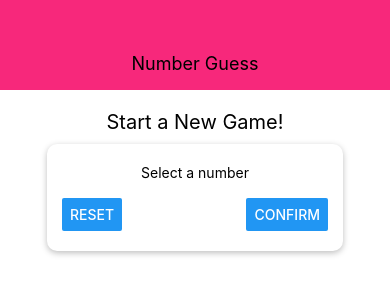
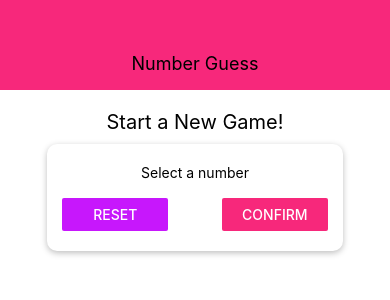
Before and after one commit to indralukmana/React-Native-Number-Gussing-Game, a React Native app: screen / in a window 390 px wide. Shown: the top 300 px of the page. Built offline with nearby package versions, Linux system fonts and the light colour scheme.

Commit message:
✨new: color constants

```diff
--- a/components/Header.tsx
+++ b/components/Header.tsx
@@ -1,5 +1,7 @@
 import React from 'react'
 import { View, Text, StyleSheet } from 'react-native'
+
+import colors from '../constants/colors'
 
 const Header = ({ title }) => {
   return (
@@ -14,7 +16,7 @@
     width: '100%',
     height: 90,
     paddingTop: 36,
-    backgroundColor: '#f7287b',
+    backgroundColor: colors.primary,
     justifyContent: 'center',
     alignItems: 'center',
   },
--- /dev/null
+++ b/constants/colors.ts
@@ -0,0 +1,4 @@
+export default {
+  primary: '#f7287b',
+  accent: '#c717fc',
+}
--- a/screens/StartGameScreen.tsx
+++ b/screens/StartGameScreen.tsx
@@ -1,6 +1,7 @@
 import React from 'react'
 import { View, Text, StyleSheet, TextInput, Button } from 'react-native'
 import Card from '../components/Card'
+import colors from '../constants/colors'
 
 const StartGameScreen = () => {
   return (
@@ -10,8 +11,12 @@
         <Text>Select a number</Text>
         <TextInput />
         <View style={StartGameScreenStyles.buttonContainer}>
-          <Button title='reset' onPress={() => {}} />
-          <Button title='Confirm' onPress={() => {}} />
+          <View style={StartGameScreenStyles.button}>
+            <Button title='reset' onPress={() => {}} color={colors.accent} />
+          </View>
+          <View style={StartGameScreenStyles.button}>
+            <Button title='Confirm' onPress={() => {}} color={colors.primary} />
+          </View>
         </View>
       </Card>
     </View>
@@ -43,6 +48,9 @@
     justifyContent: 'space-between',
     alignItems: 'center',
   },
+  button: {
+    width: '40%',
+  },
 })
 
 export default StartGameScreen
```
